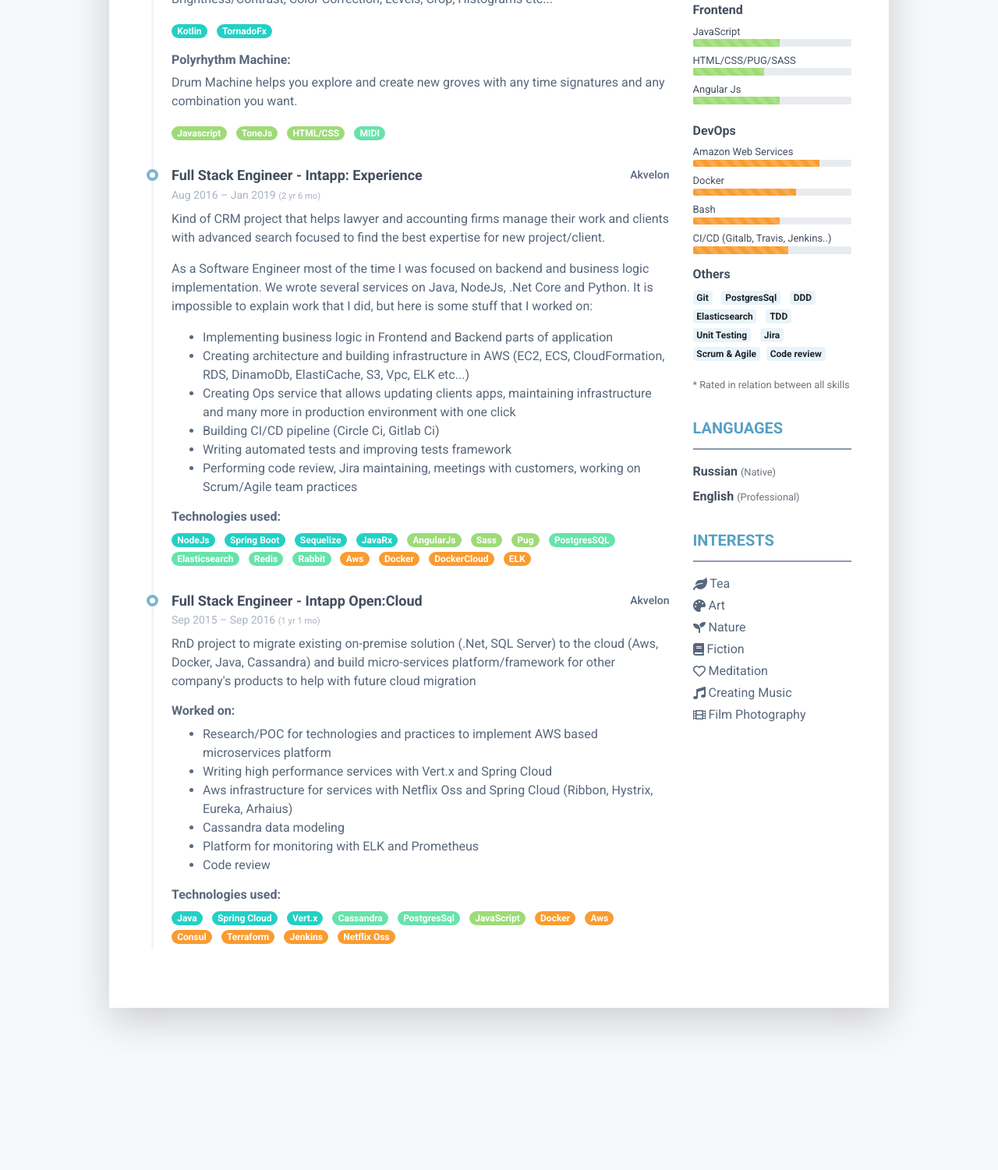
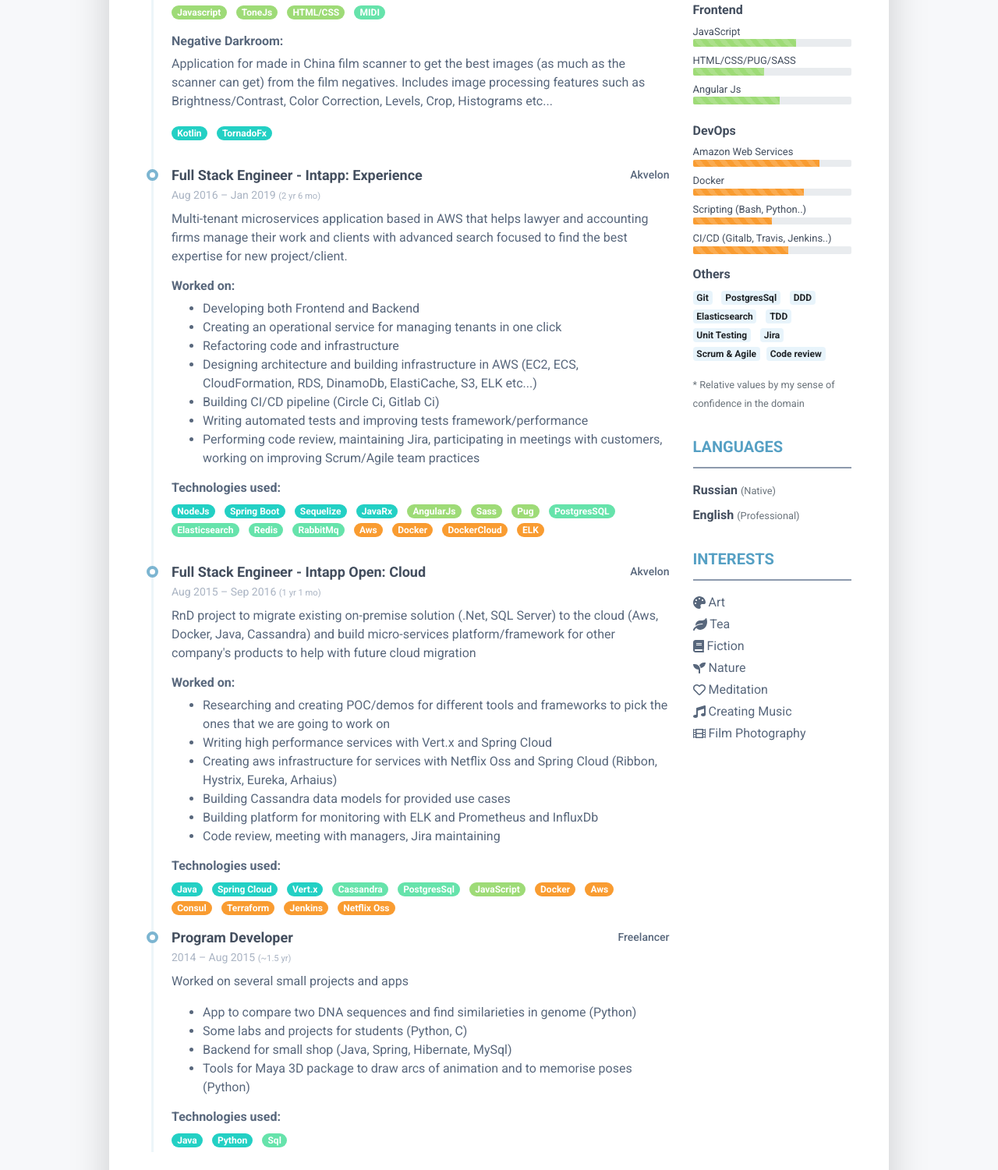
Before and after one commit to VolodyaG/Resume, a plain HTML site: page index.html in a window 1280 px wide. Shown: the part 679-2180 px from the top of the page at 78% size. Before the commit the page ends 2032 px from the top, so only its background shows below. Drawn offline with Linux system fonts and the light colour scheme.

Commit message:
Finalize resume

```diff
--- a/index.html
+++ b/index.html
@@ -26,6 +26,13 @@
 </head>
 
 <body>
+<div class="download-pdf-icon fixed-top">
+    <div class="pdf-link">
+        <a href="assets/pdf/Volodya%20Gurdin%20CV.pdf?hash=123" target="_blank">
+            <img src="assets/images/icon-pdf.png">
+        </a>
+    </div>
+</div>
 
 <article class="resume-wrapper text-center position-relative">
     <div class="resume-wrapper-inner mx-auto text-left bg-white shadow-lg">
@@ -38,7 +45,7 @@
                         <h1 class="name mt-0 mb-1 text-white text-uppercase text-uppercase">Volodya Gurdin</h1>
 
                         <div class="title mb-3">Software Engineer
-<!--                            Remove for PDF-->
+                            <!--                            Remove for PDF-->
                             <span class="linked-in-button">
                             <a href="https://linkedin.com/in/volodya-gurdin-6a6892152" target="_blank"><span
                                     class="fa-container mr-2">
@@ -71,18 +78,14 @@
                 <h2 class="resume-section-title text-uppercase font-weight-bold pb-3 mb-3">Career Summary</h2>
                 <div class="resume-section-content">
                     <p class="mb-0">
-                        Software Engineer with 4+ years of experience. Worked on outsource (Akvelon Inc) team for Intapp
-                        company
-                        based in Palo Alto. Happened to start and work on two new projects in the company that is based
-                        in AWS cloud. I participated in all aspects of a project life, from features design and code
-                        implementation to working as scrum master and couching newbies.</p>
+                        Passionate Software Engineer from Russia. Worked for four years for Intapp company on several
+                        big startups based around microservices, Java and AWS world. I participated in all aspects of a
+                        project life, from features design and code to working as scrum master and couching newbies. As
+                        a developer my eyes were mostly focused on server side and infrastructure parts of the app.</p>
 
-                    <p class="mb-0">After hard work on those projects I took a sabbatical for 1 year to catch up in
-                        other aspects of
-                        my life. Spent time for travelling, study orchestral music writing and photography art. Worked
-                        on
-                        couple personal projects just to exercise my programming muscles and to have fun. Now it's time
-                        to return to the game. </p>
+                    <p class="mb-0">After hard and very busy work I took a sabbatical to spent time for travelling,
+                        study music and photography art. Worked on couple personal projects and played with Kotlin just
+                        for fun. </p>
                 </div>
             </section><!--//summary-section-->
             <div class="row">
@@ -98,29 +101,11 @@
                                         <div class="d-flex flex-column flex-md-row">
                                             <h3 class="resume-position-title font-weight-bold mb-1">Software Engineer -
                                                 Personal Projects</h3>
-                                            <div class="resume-company-name ml-auto">Sabbatical</div>
+                                            <div class="resume-company-name ml-auto">Pets</div>
                                         </div><!--//row-->
-                                        <div class="resume-position-time">Jan 2019 – Present <small>(~3-4
-                                            months)</small>
-                                        </div>
+                                        <div class="resume-position-time">Present</div>
                                     </div><!--//resume-timeline-item-header-->
                                     <div class="resume-timeline-item-desc">
-                                        <h4 class="resume-timeline-item-desc-heading font-weight-bold">Negative
-                                            Darkroom:</h4>
-                                        <p> Application for made in China film scanner to get the best images (as much
-                                            as the scanner can get) from the film negatives.
-                                            Includes image processing features such as Brightness/Contrast, Color
-                                            Correction, Levels, Crop, Histograms etc...
-                                        </p>
-                                        <ul class="list-inline">
-                                            <li class="list-inline-item"><span
-                                                    class="badge badge-primary badge-pill backend-color">Kotlin</span>
-                                            </li>
-                                            <li class="list-inline-item"><span
-                                                    class="badge badge-primary badge-pill backend-color">TornadoFx</span>
-                                            </li>
-                                        </ul>
-
                                         <h4 class="resume-timeline-item-desc-heading font-weight-bold">Polyrhythm
                                             Machine:</h4>
                                         <p> Drum Machine helps you explore and create new groves with any time
@@ -141,6 +126,22 @@
                                             </li>
                                         </ul>
 
+                                        <h4 class="resume-timeline-item-desc-heading font-weight-bold">Negative
+                                            Darkroom:</h4>
+                                        <p> Application for made in China film scanner to get the best images (as much
+                                            as the scanner can get) from the film negatives.
+                                            Includes image processing features such as Brightness/Contrast, Color
+                                            Correction, Levels, Crop, Histograms etc...
+                                        </p>
+                                        <ul class="list-inline">
+                                            <li class="list-inline-item"><span
+                                                    class="badge badge-primary badge-pill backend-color">Kotlin</span>
+                                            </li>
+                                            <li class="list-inline-item"><span
+                                                    class="badge badge-primary badge-pill backend-color">TornadoFx</span>
+                                            </li>
+                                        </ul>
+
                                     </div><!--//resume-timeline-item-desc-->
 
                                 </article><!--//resume-timeline-item-->
@@ -156,31 +157,21 @@
                                         </div>
                                     </div><!--//resume-timeline-item-header-->
                                     <div class="resume-timeline-item-desc">
-                                        <p> Kind of CRM project that helps lawyer and accounting firms manage their work
+                                        <p> Multi-tenant microservices application based in AWS that helps lawyer and accounting firms manage their work
                                             and clients with advanced search focused to find the best expertise for new
                                             project/client.
                                         </p>
-                                        <p>
-                                            As a Software Engineer most of the time I was focused on backend and
-                                            business logic implementation.
-                                            We wrote several services on Java, NodeJs, .Net Core and Python.
-                                            It is impossible to explain work that I did, but here is some stuff that I
-                                            worked on:
-                                        </p>
+                                        <h4 class="resume-timeline-item-desc-heading font-weight-bold">Worked on:</h4>
                                         <ul>
-                                            <li>Implementing business logic in Frontend and Backend parts of
-                                                application
-                                            </li>
-                                            <li>Creating architecture and building infrastructure in AWS (EC2, ECS,
-                                                CloudFormation, RDS, DinamoDb, ElastiCache, S3, Vpc, ELK etc...)
-                                            </li>
-                                            <li>Creating Ops service that allows updating clients apps, maintaining
-                                                infrastructure and many more in production environment with one click
+                                            <li>Developing both Frontend and Backend</li>
+                                            <li>Creating an operational service for managing tenants in one click</li>
+                                            <li>Refactoring code and infrastructure</li>
+                                            <li>Designing architecture and building infrastructure in AWS (EC2, ECS, CloudFormation, RDS, DinamoDb, ElastiCache, S3, ELK etc...)
                                             </li>
                                             <li>Building CI/CD pipeline (Circle Ci, Gitlab Ci)</li>
-                                            <li>Writing automated tests and improving tests framework</li>
-                                            <li>Performing code review, Jira maintaining, meetings with customers,
-                                                working on Scrum/Agile team practices
+                                            <li>Writing automated tests and improving tests framework/performance</li>
+                                            <li>Performing code review, maintaining Jira, participating in meetings with customers,
+                                                working on improving Scrum/Agile team practices
                                             </li>
                                         </ul>
                                         <h4 class="resume-timeline-item-desc-heading font-weight-bold">Technologies
@@ -219,7 +210,7 @@
                                                     class="badge badge-primary badge-pill other-tech-color">Redis</span>
                                             </li>
                                             <li class="list-inline-item"><span
-                                                    class="badge badge-primary badge-pill other-tech-color">Rabbit</span>
+                                                    class="badge badge-primary badge-pill other-tech-color">RabbitMq</span>
                                             </li>
 
                                             <li class="list-inline-item"><span
@@ -244,10 +235,10 @@
                                         <div class="d-flex flex-column flex-md-row">
                                             <h3 class="resume-position-title font-weight-bold mb-1">Full Stack Engineer
                                                 -
-                                                Intapp Open:Cloud</h3>
+                                                Intapp Open: Cloud</h3>
                                             <div class="resume-company-name ml-auto">Akvelon</div>
                                         </div><!--//row-->
-                                        <div class="resume-position-time">Sep 2015 – Sep 2016 <small>(1 yr 1 mo)</small>
+                                        <div class="resume-position-time">Aug 2015 – Sep 2016 <small>(1 yr 1 mo)</small>
                                         </div>
                                     </div><!--//resume-timeline-item-header-->
                                     <div class="resume-timeline-item-desc">
@@ -262,16 +253,17 @@
                                         <h4 class="resume-timeline-item-desc-heading font-weight-bold">Worked on:</h4>
 
                                         <ul>
-                                            <li>Research/POC for technologies and practices to implement AWS based
-                                                microservices platform
+                                            <li>Researching and creating POC/demos for different tools and frameworks to pick the ones that we
+                                                are going to work on
                                             </li>
                                             <li>Writing high performance services with Vert.x and Spring Cloud</li>
-                                            <li>Aws infrastructure for services with Netflix Oss and Spring Cloud
+                                            <li>Creating aws infrastructure for services with Netflix Oss and Spring Cloud
                                                 (Ribbon, Hystrix, Eureka, Arhaius)
                                             </li>
-                                            <li>Cassandra data modeling</li>
-                                            <li>Platform for monitoring with ELK and Prometheus</li>
-                                            <li>Code review</li>
+                                            <li>Building Cassandra data models for provided use cases</li>
+                                            <li>Building platform for monitoring with ELK and Prometheus and InfluxDb
+                                            </li>
+                                            <li>Code review, meeting with managers, Jira maintaining</li>
                                         </ul>
                                         <h4 class="resume-timeline-item-desc-heading font-weight-bold">Technologies
                                             used:</h4>
@@ -316,6 +308,47 @@
 
                                 </article><!--//resume-timeline-item-->
 
+                                <article class="resume-timeline-item position-relative">
+                                    <div class="resume-timeline-item-header mb-2">
+                                        <div class="d-flex flex-column flex-md-row">
+                                            <h3 class="resume-position-title font-weight-bold mb-1">Program
+                                                Developer</h3>
+                                            <div class="resume-company-name ml-auto">Freelancer</div>
+                                        </div><!--//row-->
+                                        <div class="resume-position-time">2014 – Aug 2015 <small>(~1.5 yr)</small>
+                                        </div>
+                                    </div><!--//resume-timeline-item-header-->
+                                    <div class="resume-timeline-item-desc">
+                                        <p>
+                                            Worked on several small projects and apps
+                                        </p>
+                                        <ul>
+                                            <li>App to compare two DNA sequences and find similarieties in genome
+                                                (Python)
+                                            </li>
+                                            <li>Some labs and projects for students (Python, C)</li>
+                                            <li>Backend for small shop (Java, Spring, Hibernate, MySql)</li>
+                                            <li>Tools for Maya 3D package to draw arcs of animation and to memorise
+                                                poses (Python)
+                                            </li>
+                                        </ul>
+                                        <h4 class="resume-timeline-item-desc-heading font-weight-bold">Technologies
+                                            used:</h4>
+                                        <ul class="list-inline">
+                                            <li class="list-inline-item"><span
+                                                    class="badge badge-primary badge-pill backend-color">Java</span>
+                                            </li>
+                                            <li class="list-inline-item"><span
+                                                    class="badge badge-primary badge-pill backend-color">Python</span>
+                                            </li>
+                                            <li class="list-inline-item"><span
+                                                    class="badge badge-primary badge-pill other-tech-color">Sql</span>
+                                            </li>
+                                        </ul>
+                                    </div><!--//resume-timeline-item-desc-->
+
+                                </article><!--//resume-timeline-item-->
+
 
                             </div><!--//resume-timeline-->
 
@@ -343,7 +376,7 @@
                                     <div class="resume-skill-name">Node.js</div>
                                     <div class="progress resume-progress">
                                         <div class="progress-bar progress-bar-striped backend-color" role="progressbar"
-                                             style="width: 55%" aria-valuenow="25" aria-valuemin="0"
+                                             style="width: 60%" aria-valuenow="25" aria-valuemin="0"
                                              aria-valuemax="100"></div>
                                     </div>
                                 </li>
@@ -351,7 +384,7 @@
                                     <div class="resume-skill-name">Kotlin</div>
                                     <div class="progress resume-progress">
                                         <div class="progress-bar progress-bar-striped backend-color" role="progressbar"
-                                             style="width: 50%" aria-valuenow="25" aria-valuemin="0"
+                                             style="width: 60%" aria-valuenow="25" aria-valuemin="0"
                                              aria-valuemax="100"></div>
                                     </div>
                                 </li>
@@ -367,7 +400,7 @@
                                         <div class="progress resume-progress">
                                             <div class="progress-bar progress-bar-striped frontend-color"
                                                  role="progressbar"
-                                                 style="width: 55%" aria-valuenow="25" aria-valuemin="0"
+                                                 style="width: 65%" aria-valuenow="25" aria-valuemin="0"
                                                  aria-valuemax="100"></div>
                                         </div>
                                     </li>
@@ -410,16 +443,16 @@
                                         <div class="progress resume-progress">
                                             <div class="progress-bar progress-bar-striped devops-color"
                                                  role="progressbar"
-                                                 style="width: 65%" aria-valuenow="25" aria-valuemin="0"
+                                                 style="width: 70%" aria-valuenow="25" aria-valuemin="0"
                                                  aria-valuemax="100"></div>
                                         </div>
                                     </li>
                                     <li class="mb-2">
-                                        <div class="resume-skill-name">Bash</div>
+                                        <div class="resume-skill-name">Scripting (Bash, Python..)</div>
                                         <div class="progress resume-progress">
                                             <div class="progress-bar progress-bar-striped devops-color"
                                                  role="progressbar"
-                                                 style="width: 55%" aria-valuenow="25" aria-valuemin="0"
+                                                 style="width: 50%" aria-valuenow="25" aria-valuemin="0"
                                                  aria-valuemax="100"></div>
                                         </div>
                                     </li>
@@ -442,7 +475,6 @@
                                             class="badge badge-light other-tech-badge">Git</span></li>
                                     <li class="list-inline-item"><span class="badge badge-light other-tech-badge">PostgresSql</span>
                                     </li>
-                                    <!--									<li class="list-inline-item"><span class="badge badge-light">Code Review</span></li>-->
                                     <li class="list-inline-item"><span
                                             class="badge badge-light other-tech-badge">DDD</span></li>
                                     <li class="list-inline-item"><span class="badge badge-light other-tech-badge">Elasticsearch</span>
@@ -458,8 +490,8 @@
                                     </li>
                                 </ul>
                             </div><!--//resume-skill-item-->
-                            <small class="text-muted"><span class="vertical-align:sub">*</span> Rated in relation
-                                between all skills</small>
+                            <small class="text-muted"><span class="vertical-align:sub">*</span> Relative values by my
+                                sense of confidence in the domain </small>
                         </div><!--resume-section-content-->
                     </section><!--//skills-section-->
                     <!--//interests-section-->
@@ -479,10 +511,10 @@
                         <h2 class="resume-section-title text-uppercase font-weight-bold pb-3 mb-3">Interests</h2>
                         <div class="resume-section-content">
                             <ul class="list-unstyled">
-                                <li class="mb-1"> <i class="fas fa-leaf"></i> Tea</li>
                                 <li class="mb-1"><i class="fas fa-palette"></i> Art</li>
+                                <li class="mb-1"><i class="fas fa-leaf"></i> Tea</li>
+                                <li class="mb-1"><i class="fas fa-book"></i> Fiction</li>
                                 <li class="mb-1"><i class="fas fa-seedling"></i> Nature</li>
-                                <li class="mb-1"><i class="fas fa-book"></i> Fiction</li>
                                 <li class="mb-1"><i class="far fa-heart"></i> Meditation</li>
                                 <li class="mb-1"><i class="fas fa-music"></i> Creating Music</li>
                                 <li class="mb-1"><i class="fas fa-film"></i> Film Photography</li>
```
Also changed, not shown: assets/scss/styles.scss (+10 -0 lines), assets/css/styles.css, assets/images/icon-pdf.png (added), 2 other files.
